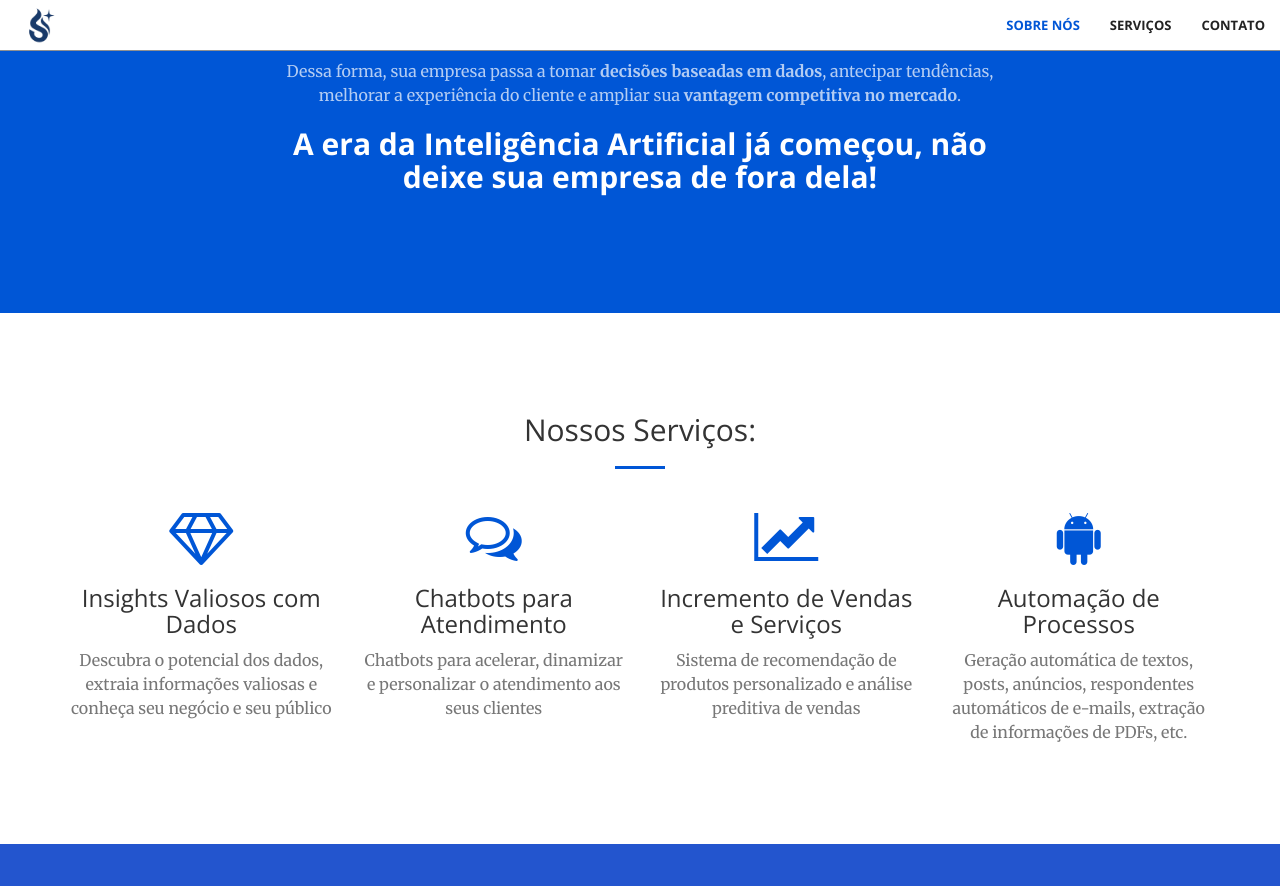
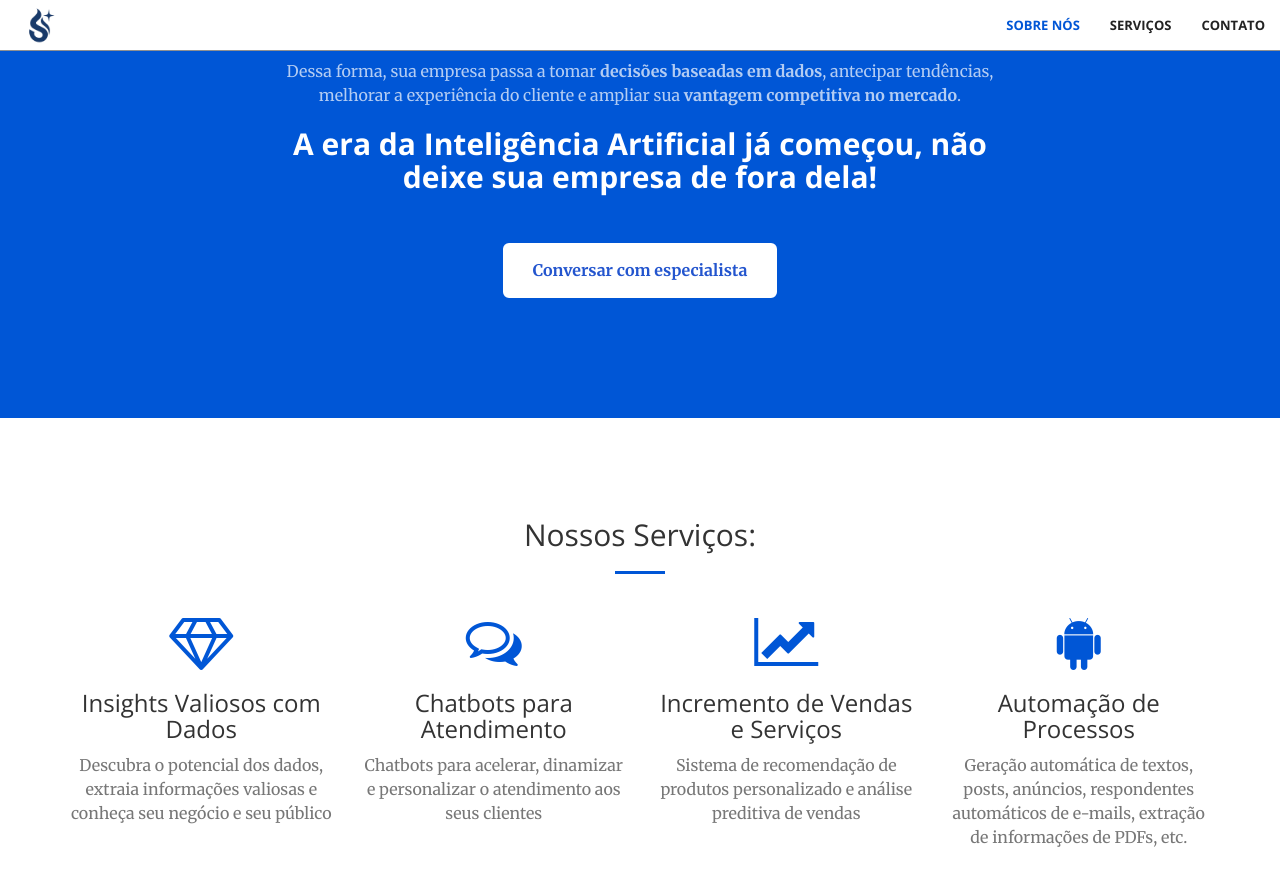
Before and after one commit to Benfluc/sparkia, a Jekyll site: the page built from index.html, in a window 1280 px wide and 900 px high, scrolled down 1635 px. Shown: the top 886 px of the window. Built offline with Jekyll 4.4.1, drawn with Linux system fonts in a browser that asks for light colours.

Commit message:
Update call-to-action.html

```diff
--- a/_includes/call-to-action.html
+++ b/_includes/call-to-action.html
@@ -50,6 +50,23 @@ melhorar a experiência do cliente e ampliar sua <strong>vantagem competitiva no
 </p>
 
 <h2><strong> A era da Inteligência Artificial já começou, não deixe sua empresa de fora dela! </strong></h2>
+<br></br>
+<a href="https://wa.me/5538999599525" target="_blank"
+   style="
+   display:inline-block;
+   background-color:#ffffff;
+   color:#2355CE;
+   padding:14px 28px;
+   font-size:16px;
+   font-weight:600;
+   text-decoration:none;
+   border-radius:6px;
+   border:2px solid #ffffff;
+   transition:0.3s;
+   ">
+   Conversar com especialista
+</a>
+
 
 
                 </p>
```
